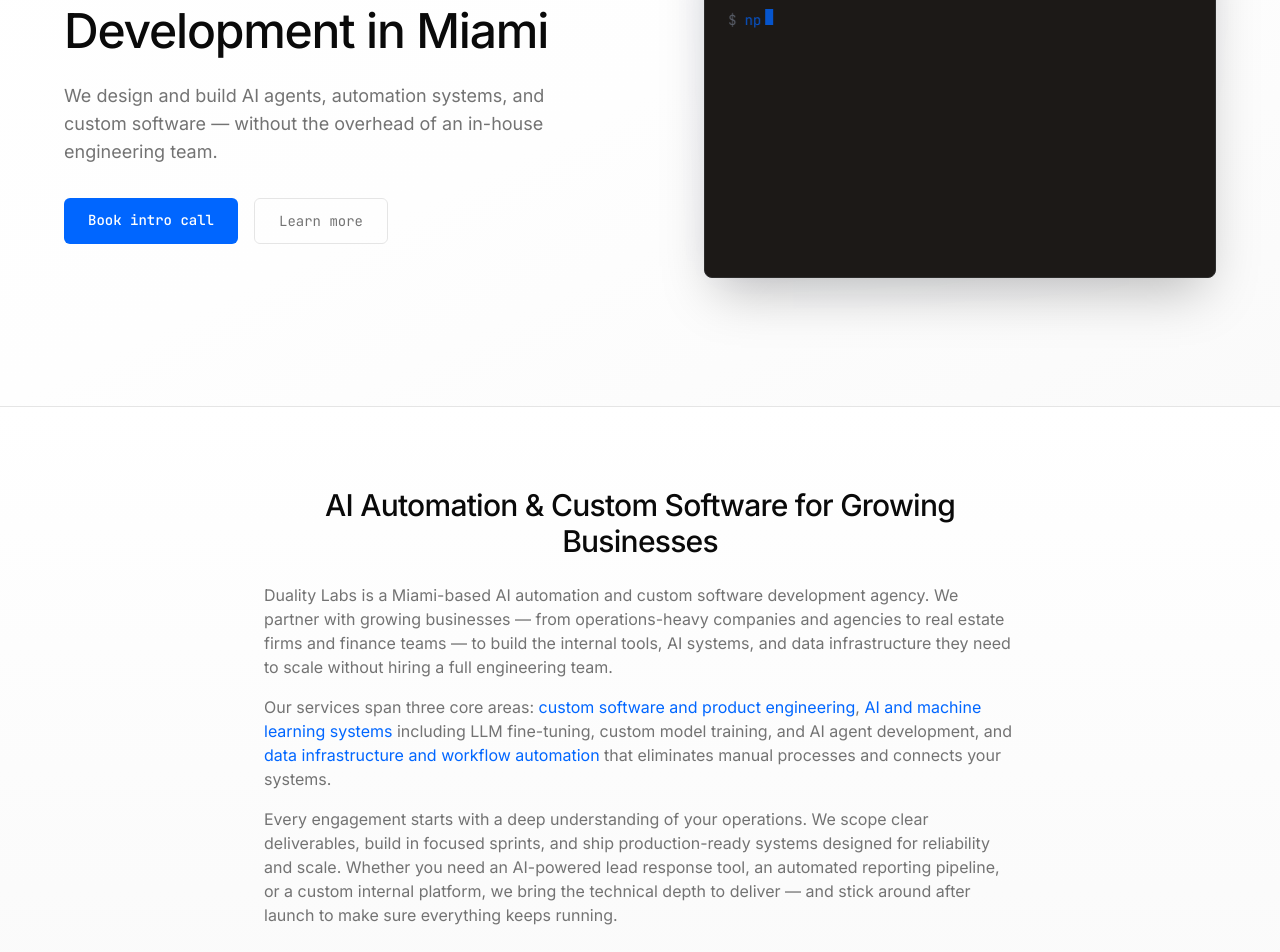
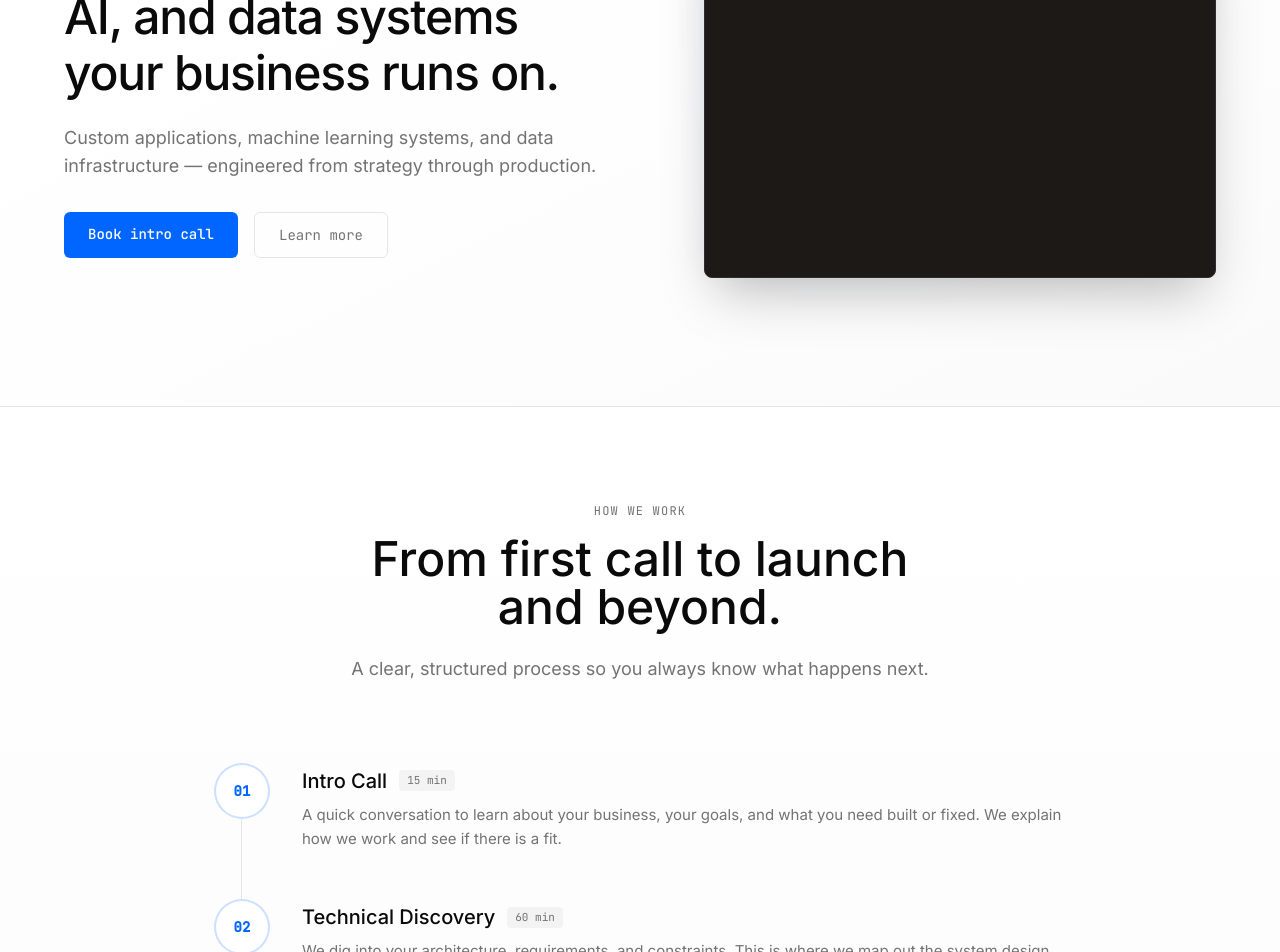
Before and after one commit to Erichalfonso/duality-labs, a Next.js app: page / in a window 1280 px wide. Shown: the part 300-1252 px from the top of the page. Built offline with nearby package versions, Linux system fonts and the light colour scheme.

Commit message:
Revert homepage and services visual changes, keep SEO in meta tags and subpages
Keywords are targeted through meta titles/descriptions, dedicated service
pages, blog content, and structured data rather than visible homepage copy.

Co-Authored-By: Claude Opus 4.6 <noreply@anthropic.com>

```diff
--- a/app/page.tsx
+++ b/app/page.tsx
@@ -3,7 +3,6 @@ import Hero from '@/components/hero'
 import Process from '@/components/process'
 import CTA from '@/components/cta'
 import Footer from '@/components/footer'
-import Link from 'next/link'
 
 export default function Home() {
   return (
@@ -11,28 +10,6 @@ export default function Home() {
       <Nav />
       <main>
         <Hero />
-
-        {/* Keyword-rich intro section */}
-        <section className="relative py-12 sm:py-16 md:py-20 border-b border-border overflow-hidden">
-          <div className="absolute inset-0 bg-gradient-to-b from-bg to-gradient-to" />
-          <div className="max-w-[800px] mx-auto px-4 sm:px-6 relative z-10">
-            <h2 className="text-2xl sm:text-3xl font-medium mb-4 sm:mb-6 tracking-tight text-center">
-              AI Automation & Custom Software for Growing Businesses
-            </h2>
-            <div className="space-y-4 text-sm sm:text-base text-text-secondary leading-relaxed">
-              <p>
-                Duality Labs is a Miami-based AI automation and custom software development agency. We partner with growing businesses — from operations-heavy companies and agencies to real estate firms and finance teams — to build the internal tools, AI systems, and data infrastructure they need to scale without hiring a full engineering team.
-              </p>
-              <p>
-                Our services span three core areas: <Link href="/services/custom-software" className="text-accent hover:underline">custom software and product engineering</Link>, <Link href="/services/ai-ml" className="text-accent hover:underline">AI and machine learning systems</Link> including LLM fine-tuning, custom model training, and AI agent development, and <Link href="/services/data-infrastructure" className="text-accent hover:underline">data infrastructure and workflow automation</Link> that eliminates manual processes and connects your systems.
-              </p>
-              <p>
-                Every engagement starts with a deep understanding of your operations. We scope clear deliverables, build in focused sprints, and ship production-ready systems designed for reliability and scale. Whether you need an AI-powered lead response tool, an automated reporting pipeline, or a custom internal platform, we bring the technical depth to deliver — and stick around after launch to make sure everything keeps running.
-              </p>
-            </div>
-          </div>
-        </section>
-
         <Process />
         <CTA />
       </main>
--- a/components/hero.tsx
+++ b/components/hero.tsx
@@ -11,10 +11,10 @@ export default function Hero() {
           {/* Left: Text Content */}
           <div className="max-w-[560px]">
             <h1 className="text-[28px] sm:text-[36px] md:text-[42px] lg:text-[48px] font-medium leading-[1.15] tracking-tight mb-4 sm:mb-6 fade-in">
-              Custom AI & Software Development in Miami
+              We build the software, AI, and data systems your business runs on.
             </h1>
             <p className="text-base sm:text-lg text-text-secondary leading-relaxed fade-in fade-in-delay-1 mb-6 sm:mb-8">
-              We design and build AI agents, automation systems, and custom software — without the overhead of an in-house engineering team.
+              Custom applications, machine learning systems, and data infrastructure — engineered from strategy through production.
             </p>
 
             {/* CTA buttons */}
--- a/components/services.tsx
+++ b/components/services.tsx
@@ -65,9 +65,9 @@ export default function Services() {
             What we build
           </div>
           <h2 className="text-3xl sm:text-4xl md:text-5xl font-medium mb-4 sm:mb-6 reveal px-4">
-            AI, ML & Custom Software<br className="hidden sm:inline" />{' '}
-            <span className="sm:hidden">Development Services</span>
-            <span className="hidden sm:inline">Development Services</span>
+            Engineering Solutions That<br className="hidden sm:inline" />{' '}
+            <span className="sm:hidden">Scale With Your Business</span>
+            <span className="hidden sm:inline">Scale With Your Business</span>
           </h2>
           <p className="text-base sm:text-lg text-text-secondary max-w-2xl mx-auto reveal px-4">
             Custom software, AI systems, and data infrastructure — from strategy through production
```
